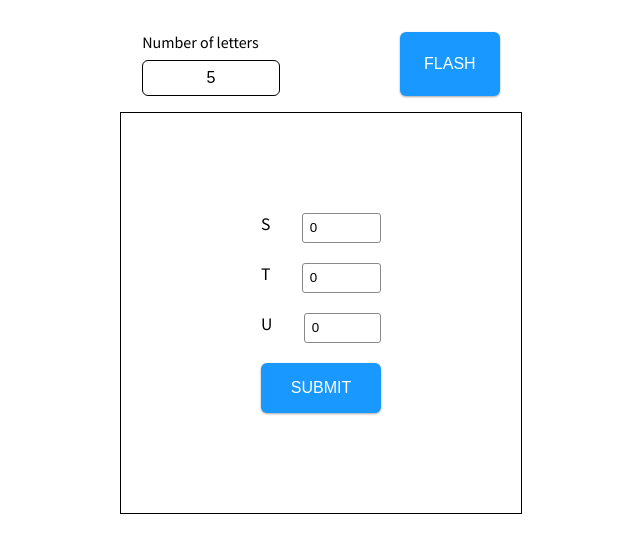
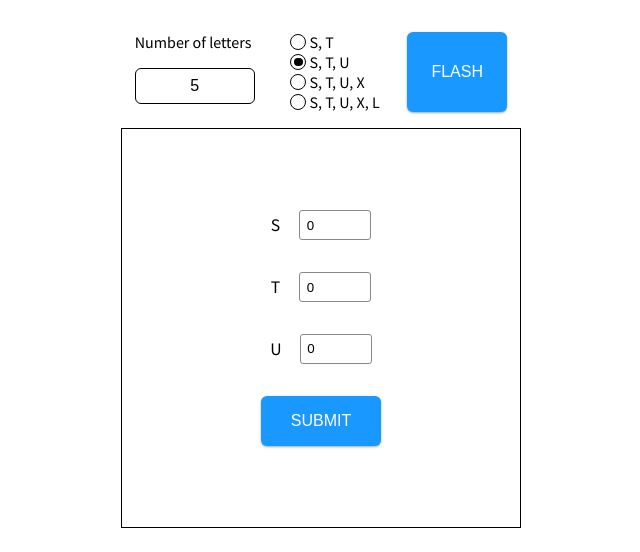
Before and after one commit to gabrielrotbart/memorx, a React (Create React App) app: page / in a window 1280 px wide. Both pictures are taken after a click on the button "FLASH". Shown: the top 552 px of the page, without its empty margins (319-959 px from the left). Built offline with nearby package versions, Linux system fonts and the light colour scheme.

Commit message:
added letter selects

```diff
--- a/src/components/App.js
+++ b/src/components/App.js
@@ -2,6 +2,7 @@ import React from 'react';
 import CanvasController from './CanvasController';
 import NumOfLettersSelect from './NumOfLettersSelect';
 import Button from './Button';
+import LettersSelect from './LettersSelect';
 
 class App extends React.Component {
   constructor(props) {
@@ -14,21 +15,32 @@ class App extends React.Component {
 
     this.changeNumLetters = this.changeNumLetters.bind(this)
     this.handleShowLettersClick = this.handleShowLettersClick.bind(this)
+    this.changeLetters = this.changeLetters.bind(this)
   }
 
   changeNumLetters(value) {
     this.setState({numOfLetters: Number.parseInt(value, 10) || ''})
   }
 
+  changeLetters(value) {
+    this.setState({possibleLetters: value})
+    this.resetApp()
+  }
+
   handleShowLettersClick() {
     this.canvasController.showLetters()
+  }
+
+  resetApp() {
+    this.canvasController.resetCanvas()
   }
 
   render() {
     return (
       <div className='app'>
-        <div className='controls'>
+        <div className='controls flex'>
           <NumOfLettersSelect value={this.state.numOfLetters} handleChange={this.changeNumLetters}/>
+          <LettersSelect currentLetters={this.state.possibleLetters} handleChange={this.changeLetters}/>
           <Button extraClasses={['flash']} text='Flash' onClick={this.handleShowLettersClick}></Button>
         </div>
         <CanvasController
--- a/src/components/CanvasController.js
+++ b/src/components/CanvasController.js
@@ -9,11 +9,15 @@ class CanvasController extends React.Component {
   constructor(props) {
     super(props);
 
-    this.state = {
+    const originalState = {
       showingLetters: false,
       showingQuiz: false,
       letters: this.lettersToDisplay()
     }
+
+    this.state = Object.assign(
+      { originalState: originalState }, originalState
+    )
 
     this.showLetters = this.showLetters.bind(this)
   }
@@ -37,6 +41,11 @@ class CanvasController extends React.Component {
     })
 
     window.setTimeout(() => { this.setState({showingQuiz: true, showingLetters: false}) }, 1000)
+  }
+
+  resetCanvas() {
+    const newState = Object.assign(this.state, this.state.originalState)
+    this.setState(newState)
   }
 
   lettersToDisplay() {
@@ -68,7 +77,7 @@ class CanvasController extends React.Component {
         <div className='message'>
           <h2 className='heading-2'>Short term visual memory training</h2>
           <p>
-            Between {this.props.numOfLetters - 1} and {this.props.numOfLetters} (adjust above) letters ({this.props.possibleLetters.join(', ')}) will flash for one second.
+            Between <strong>{this.props.numOfLetters - 1}</strong> and <strong>{this.props.numOfLetters}</strong> letters <strong>({this.props.possibleLetters.join(', ')})</strong> (adjust above) will flash for one second.
           </p>
           <p>
             Form a mental image of the screen and use it to provide correct counts.
--- /dev/null
+++ b/src/components/LettersSelect.js
@@ -0,0 +1,49 @@
+import React from 'react'
+import RadioButton from './RadioButton'
+import arraySameness from '../helpers/array-sameness'
+class LettersSelect extends React.Component {
+
+  constructor(props) {
+    super(props);
+
+    this.state = {
+      letterOptions: [
+        ['S', 'T'],
+        ['S', 'T', 'U'],
+        ['S', 'T', 'U', 'X'],
+        ['S', 'T', 'U', 'X', 'L']
+      ]
+    }
+
+    this.selectOption = this.selectOption.bind(this)
+    this.isChecked = this.isChecked.bind(this)
+  }
+
+  selectOption(event) {
+    const newLetters = event.currentTarget.value.split(',')
+
+    this.props.handleChange(newLetters)
+  }
+
+  isChecked(option) {
+    return arraySameness(option, this.props.currentLetters)
+  }
+
+  render() {
+    return (
+      <div className='radio-group flex-column'>
+        {
+          this.state.letterOptions.map((option, index) => {
+            let checked = this.isChecked(option)
+
+            return (
+              <RadioButton label={option.join(', ')} key={option.join(', ')} value={option} checked={checked} onChange={this.selectOption} />
+            )
+          })
+        }
+      </div>
+    )
+  }
+}
+
+export default LettersSelect
--- a/src/components/Quiz.js
+++ b/src/components/Quiz.js
@@ -49,12 +49,12 @@ class Quiz extends React.Component {
 
   renderQuiz() {
     return (
-      <form className='quiz-form'>
+      <form className='quiz-form flex-column'>
         {
           this.props.possibleLetters.map((letter) => {
             return (
-              <label className='label' key={letter}>
-                <span className='quizzed-letter'>{letter}</span>
+              <label className='label flex' key={letter}>
+                <span>{letter}</span>
                 <input className='input' value={this.state.answers[letter]} name={letter} type='number' onChange={this.updateAnswers} />
               </label>
             )
@@ -67,7 +67,7 @@ class Quiz extends React.Component {
 
   render() {
     return (
-      <Canvas extraClasses={['quiz-canvas']}>
+      <Canvas extraClasses={['quiz-canvas', 'flex-column']}>
         { this.state.hasAnswered ? <QuizResult letterCounts={this.countLetters()} answers={this.state.answers} /> : this.renderQuiz() }
       </Canvas>
     )
--- a/src/components/QuizResult.js
+++ b/src/components/QuizResult.js
@@ -1,5 +1,4 @@
 import React from 'react'
-import Canvas from './Canvas'
 
 class QuizResult extends React.Component {
 
@@ -29,7 +28,7 @@ class QuizResult extends React.Component {
     const letterCounts = this.props.letterCounts
 
     const incorrectAnswers = letters.reduce((sum, letter) => {
-      const incorrectCount = Math.abs(letterCounts[letter] - answers[letter])
+      const incorrectCount = Math.abs((letterCounts[letter] || 0) - answers[letter])
       const incorrect = incorrectCount > 0 ? 1 : 0
       return sum + incorrect
     }, 0)
@@ -43,7 +42,7 @@ class QuizResult extends React.Component {
     const results = this.results()
 
     return (
-      <div className='results'>
+      <div className='results flex-column'>
         {
           results.map((result) => {
             return (
--- /dev/null
+++ b/src/components/RadioButton.js
@@ -0,0 +1,20 @@
+import React from 'react';
+
+function RadioButton(props) {
+  return (
+    <label key={props.label} className='radio flex'>
+      <input
+        checked={props.checked}
+        type='radio'
+        value={props.value}
+        onChange={props.onChange}
+      />
+      <span className={[(props.checked ? 'checked' : ''), 'radio-outer'].join(' ')}>
+        <span className='radio-inner'></span>
+      </span>
+      {props.label}
+    </label>
+  )
+}
+
+export default RadioButton
--- a/src/css/style.css
+++ b/src/css/style.css
@@ -1,5 +1,21 @@
+*, *:before, *:after {
+  box-sizing: border-box;
+}
+
 body {
   font-size: 10px;
+}
+
+ul, li {
+  list-style: none;
+}
+
+.flex, .flex-column {
+  display: flex;
+}
+
+.flex-column {
+  flex-direction: column;
 }
 
 .app {
@@ -9,7 +25,6 @@ body {
 
 .controls {
   font-family: 'Source Sans Pro', sans-serif;
-  display: flex;
   justify-content: space-around;
   margin: 1rem auto;
   width: 400px;
@@ -41,13 +56,8 @@ body {
   box-shadow: none;
 }
 
-.label {
-  font-size: 1rem;
-  margin-bottom: 0.5rem;
-}
-
 .input {
-
+  width: 30%;
 }
 
 .input-field {
@@ -56,12 +66,62 @@ body {
   border: 1px solid black;
   border-radius: 6px;
   flex: 1;
-  width: 60%;
+  max-width: 100%;
   padding: 0.5rem 0.2rem;
 }
 
 .input:focus {
   outline: 0;
+}
+
+.radio {
+  cursor: pointer;
+  align-items: center;
+}
+
+.radio input {
+  width: 0;
+  height: 0;
+  opacity: 0;
+}
+
+.radio:hover * .radio-inner {
+  opacity: 1;
+  width: 0.35rem;
+  height: 0.35rem;
+  top: 0.26rem;
+  left: 0.26rem;
+  transition: all 0.1s ease-in;
+}
+
+.radio-outer.checked > .radio-inner {
+  opacity: 1;
+  transition: all 0.3s ease-out;
+}
+
+.radio-outer {
+  display: block;
+  width: 1rem;
+  height: 1rem;
+  border: solid 1px black;
+  border-radius: 50%;
+  float: left;
+  margin-right: 0.2rem;
+}
+
+.radio-inner {
+  opacity: 0;
+}
+
+.radio-inner, .radio-outer.checked > .radio-inner {
+  background-color: black;
+  border-radius: 50%;
+  display: block;
+  position: relative;
+  width: 0.55rem;
+  height: 0.55rem;
+  top: 0.16rem;
+  left: 0.16rem;
 }
 
 .flash {
@@ -89,16 +149,17 @@ body {
   font-size: smaller;
 }
 
+.input .label {
+  margin-bottom: 1rem;
+}
+
 .quiz-canvas, .quiz-form {
-  display: flex;
-  flex-direction: column;
   align-items: center;
   justify-content: center;
 }
 
 .quiz-form {
   width: 35%;
-  height: 50%;
   justify-content: space-between;
 }
 
@@ -107,22 +168,17 @@ body {
   border: 1px solid #8a8989;
   border-radius: 3px;
   width: 60%;
-  margin-left: 1rem;
 }
 
 .quiz-form .label {
   font-size: 1.1rem;
   width: 7.5rem;
-  display: flex;
-}
-
-.quizzed-letter {
-  margin-right: 1rem;
+  align-items: center;
+  justify-content: space-around;
+  margin-bottom: 2rem;
 }
 
 .results {
-  display: flex;
-  flex-direction: column;
   justify-content: space-between;
   align-items: center;
 }
--- /dev/null
+++ b/src/helpers/array-sameness.js
@@ -0,0 +1,11 @@
+function arraySameness(array1, array2) {
+  if (array1.length !== array2.length) return false
+
+  array1.forEach((letter) => {
+    if (!array2.includes(letter)) return false
+  })
+
+  return true
+}
+
+export default arraySameness;
```
Also changed, not shown: 6 other files (tests, documents, lock files or other folders).
